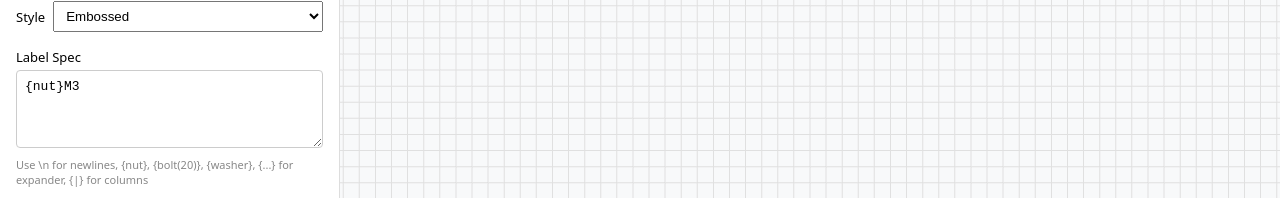
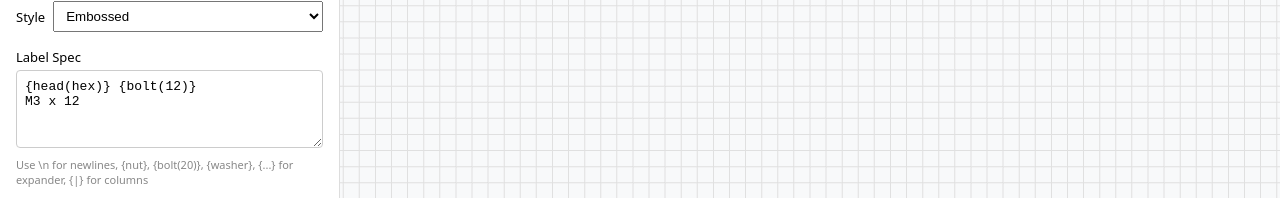
Before and after one commit to ndevenish/gflabel-js, a React (Vite) app: page / in a window 1280 px wide. Shown: the part 169-367 px from the top of the page. Built offline with nearby package versions, Linux system fonts and the light colour scheme.

Commit message:
Change default label spec to hex bolt example

```diff
--- a/src/components/ControlPanel.tsx
+++ b/src/components/ControlPanel.tsx
@@ -30,7 +30,7 @@ const DEFAULTS: Settings = {
   height: undefined,
   version: undefined,
   style: LabelStyle.EMBOSSED,
-  spec: "{nut}M3",
+  spec: "{head(hex)} {bolt(12)}\nM3 x 12",
   autoRender: true,
   previewMode: "3d",
 };
```
